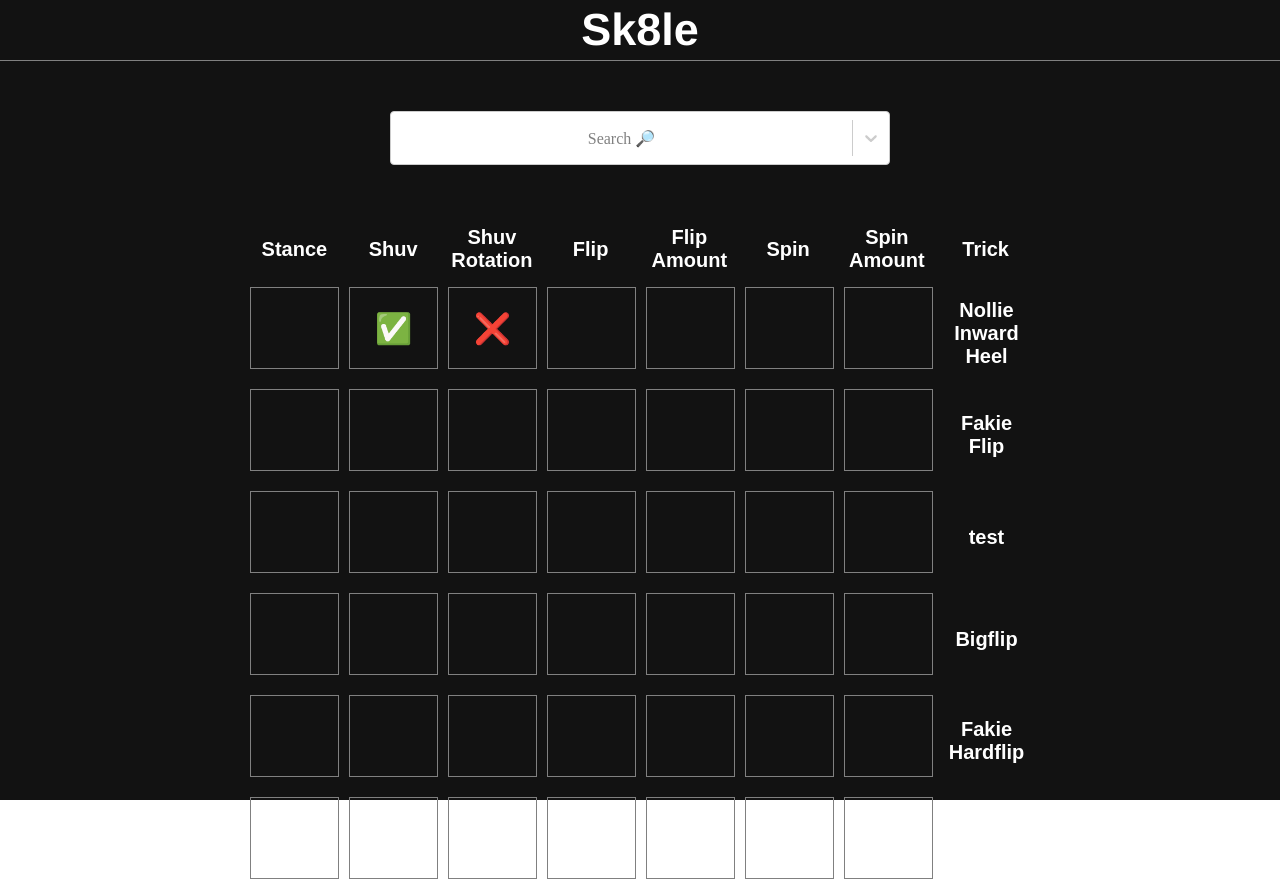
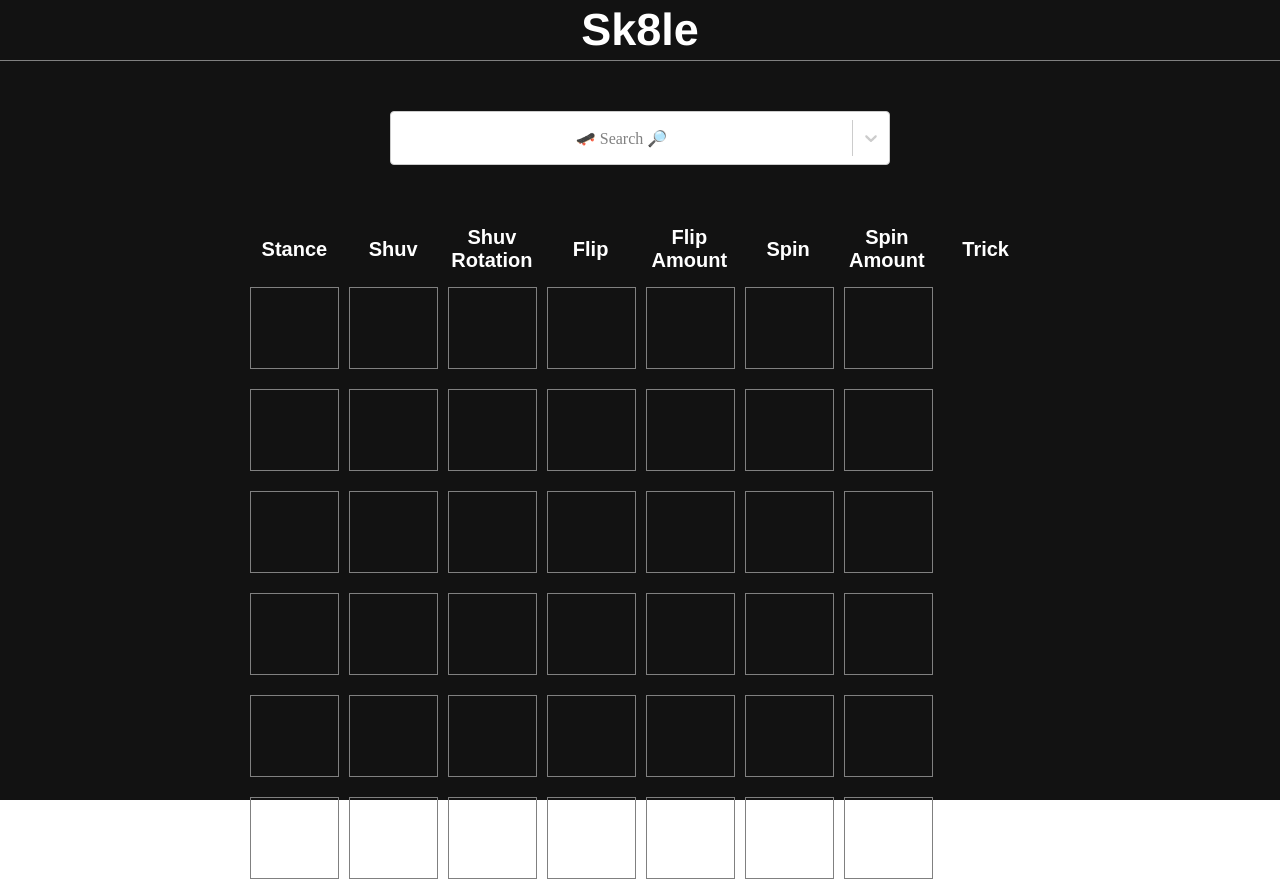
Before and after one commit to aldringordon/sk8le, a React (Create React App) app: page / in a window 1280 px wide. Built offline with nearby package versions, Linux system fonts and the light colour scheme.

Commit message:
working, need more data

```diff
--- a/src/App.js
+++ b/src/App.js
@@ -3,14 +3,19 @@ import Board from './components/Board';
 import Search from './components/Search';
 import { createContext, useState } from 'react';
 import { boardDefault } from './Words';
+import { trickData } from './TrickData';
 export const AppContext = createContext();
 
 // https://www.youtube.com/watch?v=WDTNwmXUz2c&t=240s
 
 function App() {
 
+  const correct = "✅";
+  const incorrect = "❌";
+
   const[board, setBoard] = useState(boardDefault);
-
+  const[currAttempt, setCurrAttempt] = useState({attempt: 1});
+  const[answer, setAnswer] = useState({answer: trickData[5]})
 
   return (
     <div className="App">
@@ -19,16 +24,15 @@ function App() {
         <h1>Sk8le</h1>
       </nav>
 
+      <AppContext.Provider value={{ board, setBoard, currAttempt, setCurrAttempt, answer}}>
+
       <div className="search">
         <Search />
       </div>
 
 
-
-      <AppContext.Provider value={{ board, setBoard}}>
         <div className="game">
           <Board />
-
         </div>
 
       </AppContext.Provider>
--- /dev/null
+++ b/src/TrickData.js
@@ -0,0 +1,8 @@
+export const trickData = [
+    {stance:"Regular", shuv:"None", shuvRotation:"None", flip:"Kickflip", flipAmount:"1", spin:"None", spinRotation:"None", trickName:"Kickflip"},
+    {stance:"Regular", shuv:"None", shuvRotation:"None", flip:"Heelflip", flipAmount:"1", spin:"None", spinRotation:"None", trickName:"Heelflip"},
+    {stance:"Regular", shuv:"None", shuvRotation:"None", flip:"Kickflip", flipAmount:"1", spin:"None", spinRotation:"None", trickName:"360 flip"},
+    {stance:"Nollie", shuv:"Fs", shuvRotation:"180", flip:"Heelflip", flipAmount:"1", spin:"None", spinRotation:"None", trickName:"Nollie Inward Heelflip"},
+    {stance:"Fakie", shuv:"Fs", shuvRotation:"180", flip:"Heelflip", flipAmount:"1", spin:"Fs", spinRotation:"180", trickName:"Rick Flip / Fakie Big Heel"},
+    {stance:"Regular", shuv:"Bs", shuvRotation:"180", flip:"Kickflip", flipAmount:"1", spin:"Bs", spinRotation:"180", trickName:"Bigflip"}
+]
--- /dev/null
+++ b/src/TrickData.json
@@ -0,0 +1,7 @@
+[
+    {"stance":"Regular", "shuv":"None", "shuvRotation":"None", "flip":"Kickflip", "flipAmount":"1", "spin":"None", "spinRotation":"None", "trickName":"Kickflip"},
+    {"stance":"Regular", "shuv":"None", "shuvRotation":"None", "flip":"Heelflip", "flipAmount":"1", "spin":"None", "spinRotation":"None", "trickName":"Heelflip"},
+    {"stance":"Regular", "shuv":"None", "shuvRotation":"None", "flip":"Kickflip", "flipAmount":"1", "spin":"None", "spinRotation":"None", "trickName":"360 flip"},
+    {"stance":"Nollie", "shuv":"Fs", "shuvRotation":"180", "flip":"Heelflip", "flipAmount":"1", "spin":"None", "spinRotation":"None", "trickName":"Nollie Inward Heelflip"},
+    {"stance":"Regular", "shuv":"Bs", "shuvRotation":"180", "flip":"Kickflip", "flipAmount":"1", "spin":"Bs", "spinRotation":"180", "trickName":"Bigflip"}
+]
--- /dev/null
+++ b/src/Tricks.js
@@ -0,0 +1,8 @@
+export const tricks = [
+    { value: 0, label: "Kickflip" },
+    { value: 1, label: "Heelflip" },
+    { value: 2, label: "360 Flip" },
+    { value: 3, label: "Nollie Inward Heelflip" },
+    { value: 4, label: "Rick Flip / Fakie Big Heel" },
+    { value: 5, label: "Bigflip" }
+]
--- a/src/Tricks.json
+++ /dev/null
@@ -1,7 +0,0 @@
-[
-    {"stance":"Regular", "shuv":"None", "shuvRotation":"None", "flip":"Kickflip", "flipAmount":"1", "spin":"None", "spinRotation":"None", "trickName":"Kickflip"},
-    {"stance":"Regular", "shuv":"None", "shuvRotation":"None", "flip":"Heelflip", "flipAmount":"1", "spin":"None", "spinRotation":"None", "trickName":"Heelflip"},
-    {"stance":"Regular", "shuv":"None", "shuvRotation":"None", "flip":"Heelflip", "flipAmount":"1", "spin":"None", "spinRotation":"None", "trickName":"test1"},
-    {"stance":"Regular", "shuv":"None", "shuvRotation":"None", "flip":"Heelflip", "flipAmount":"1", "spin":"None", "spinRotation":"None", "trickName":"test2"},
-    {"stance":"Regular", "shuv":"None", "shuvRotation":"None", "flip":"Heelflip", "flipAmount":"1", "spin":"None", "spinRotation":"None", "trickName":"test3"}
-]
--- a/src/Words.js
+++ b/src/Words.js
@@ -1,9 +1,9 @@
 export const boardDefault = [
     ["Stance", "Shuv", "Shuv Rotation", "Flip", "Flip Amount", "Spin", "Spin Amount", "Trick"],
-    ["", "✅", "❌", "", "", "", "", "Nollie Inward Heel"],
-    ["", "", "", "", "", "", "", "Fakie Flip"],
-    ["", "", "", "", "", "", "", "test"],
-    ["", "", "", "", "", "", "", "Bigflip"],
-    ["", "", "", "", "", "", "", "Fakie Hardflip"],
-    ["", "", "", "", "", "", "", "Switch Ollie"],
+    ["", "", "", "", "", "", "", ""],
+    ["", "", "", "", "", "", "", ""],
+    ["", "", "", "", "", "", "", ""],
+    ["", "", "", "", "", "", "", ""],
+    ["", "", "", "", "", "", "", ""],
+    ["", "", "", "", "", "", "", ""],
 ];
--- a/src/components/Search.js
+++ b/src/components/Search.js
@@ -1,34 +1,123 @@
-import React, { useState } from 'react';
+import React, { useState, useContext } from 'react';
 import Select, { makeAnimated } from 'react-select';
-
-import JSONDATA from '../Tricks.json'
-
-var tricks = require("../Tricks.json");
-
-const options = [
-    { value: 'test1', label: 'Test 1' },
-    { value: 'test2', label: 'Nollie Inward Heelflip' },
-    { value: 'test3', label: 'Test 3' },
-    { value: 'test4', label: 'Test 4' },
-    { value: 'test5', label: 'Test 5' }
-  ]
-
-function onChangeInput(value){
-    console.log(value);
-}
-
-
+import { tricks } from '../Tricks';
+import { AppContext } from "../App";
+import { trickData } from '../TrickData';
 
 function Search() {
 
+    const { board, setBoard, currAttempt, setCurrAttempt, answer } = useContext(AppContext);
+
+    const evaluate = (guess) => {
+        if (guess.label == answer.answer.trickName)
+        {
+            const newBoard = [...board];
+            newBoard[currAttempt.attempt][0] = "✅";
+            newBoard[currAttempt.attempt][1] = "✅";
+            newBoard[currAttempt.attempt][2] = "✅";
+            newBoard[currAttempt.attempt][3] = "✅";
+            newBoard[currAttempt.attempt][4] = "✅";
+            newBoard[currAttempt.attempt][5] = "✅";
+            newBoard[currAttempt.attempt][6] = "✅";
+            newBoard[currAttempt.attempt][7] = guess.label;
+            setBoard(newBoard);
+        }
+        else
+        {
+            const guessTrick = trickData[guess.value]
+            const newBoard = [...board];
+
+            if (guessTrick.stance == answer.answer.stance)
+            {
+                newBoard[currAttempt.attempt][0] = "✅";
+            }
+            else
+            {
+                newBoard[currAttempt.attempt][0] = "❌";
+            }
+
+            if (guessTrick.shuv == answer.answer.shuv)
+            {
+                newBoard[currAttempt.attempt][1] = "✅";
+            }
+            else
+            {
+                newBoard[currAttempt.attempt][1] = "❌";
+            }
+
+            if (guessTrick.shuvRotation == answer.answer.shuvRotation)
+            {
+                newBoard[currAttempt.attempt][2] = "✅";
+            }
+            else
+            {
+                newBoard[currAttempt.attempt][2] = "❌";
+            }
+
+            if (guessTrick.flip == answer.answer.flip)
+            {
+                newBoard[currAttempt.attempt][3] = "✅";
+            }
+            else
+            {
+                newBoard[currAttempt.attempt][3] = "❌";
+            }
+
+            if (guessTrick.flipAmount == answer.answer.flipAmount)
+            {
+                newBoard[currAttempt.attempt][4] = "✅";
+            }
+            else
+            {
+                newBoard[currAttempt.attempt][4] = "❌";
+            }
+
+            if (guessTrick.spin == answer.answer.spin)
+            {
+                newBoard[currAttempt.attempt][5] = "✅";
+            }
+            else
+            {
+                newBoard[currAttempt.attempt][5] = "❌";
+            }
+
+            if (guessTrick.spinRotation == answer.answer.spinRotation)
+            {
+                newBoard[currAttempt.attempt][6] = "✅";
+            }
+            else
+            {
+                newBoard[currAttempt.attempt][6] = "❌";
+            }
+
+            newBoard[currAttempt.attempt][7] = guess.label;
+            setBoard(newBoard);
+        }
+    }
+
+    const setTrick = (trick) => {
+        console.log(trick.label);
+        console.log(currAttempt.attempt);
+
+        const newBoard = [...board];
+
+        newBoard[currAttempt.attempt][7] = trick.label;
+
+        evaluate(trick);
+
+        setCurrAttempt({...currAttempt, attempt: currAttempt.attempt + 1});
+        setBoard(newBoard);
+    }
+
   return (
+
     <div className="select">
 
         <Select
-
-            placeholder="Search 🔎"
+            placeholder="🛹 Search 🔎"
             isSearchable
-            options={options}
+            options={tricks}
+            onChange={setTrick}
 
         />
 
```
